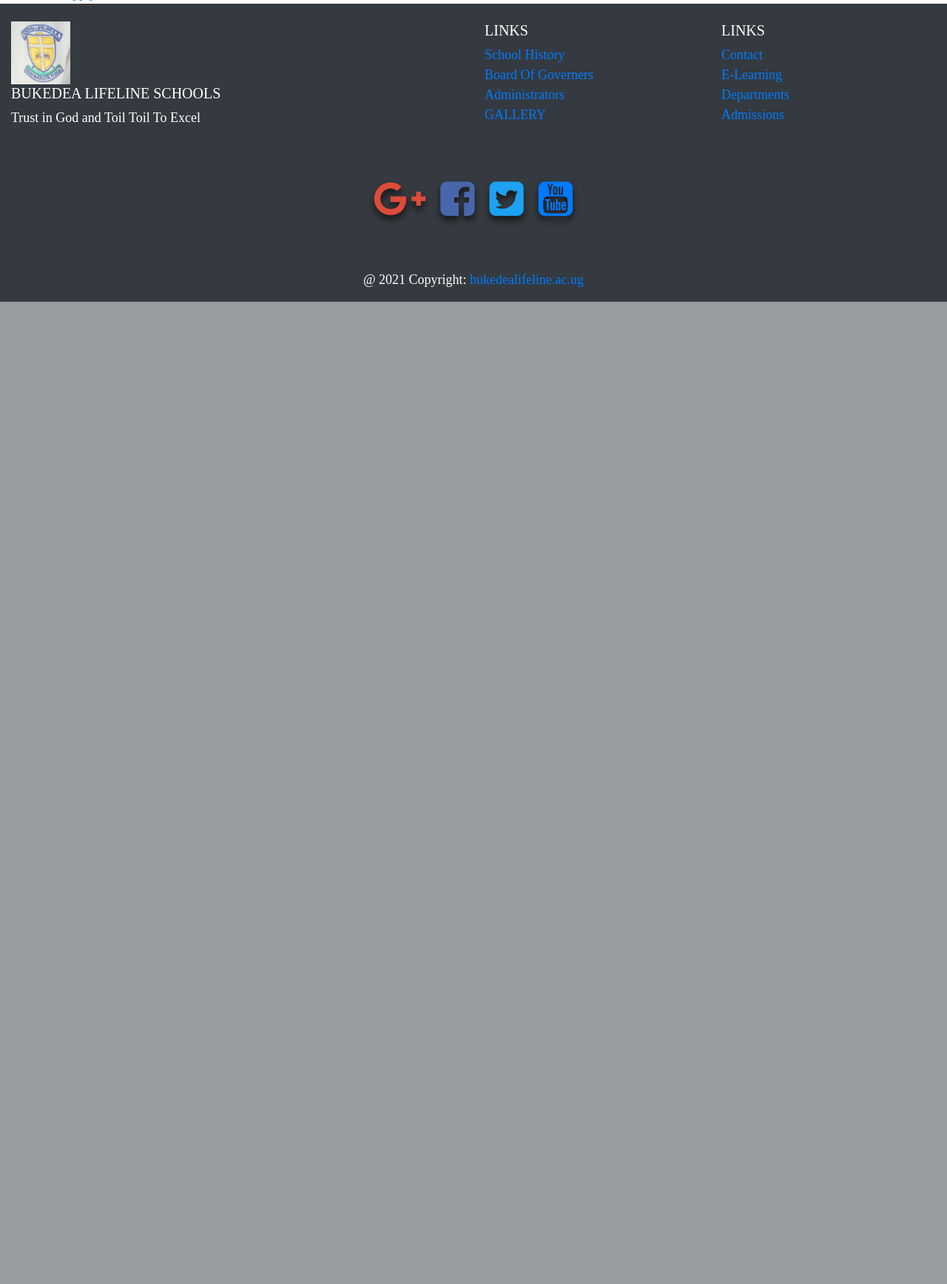
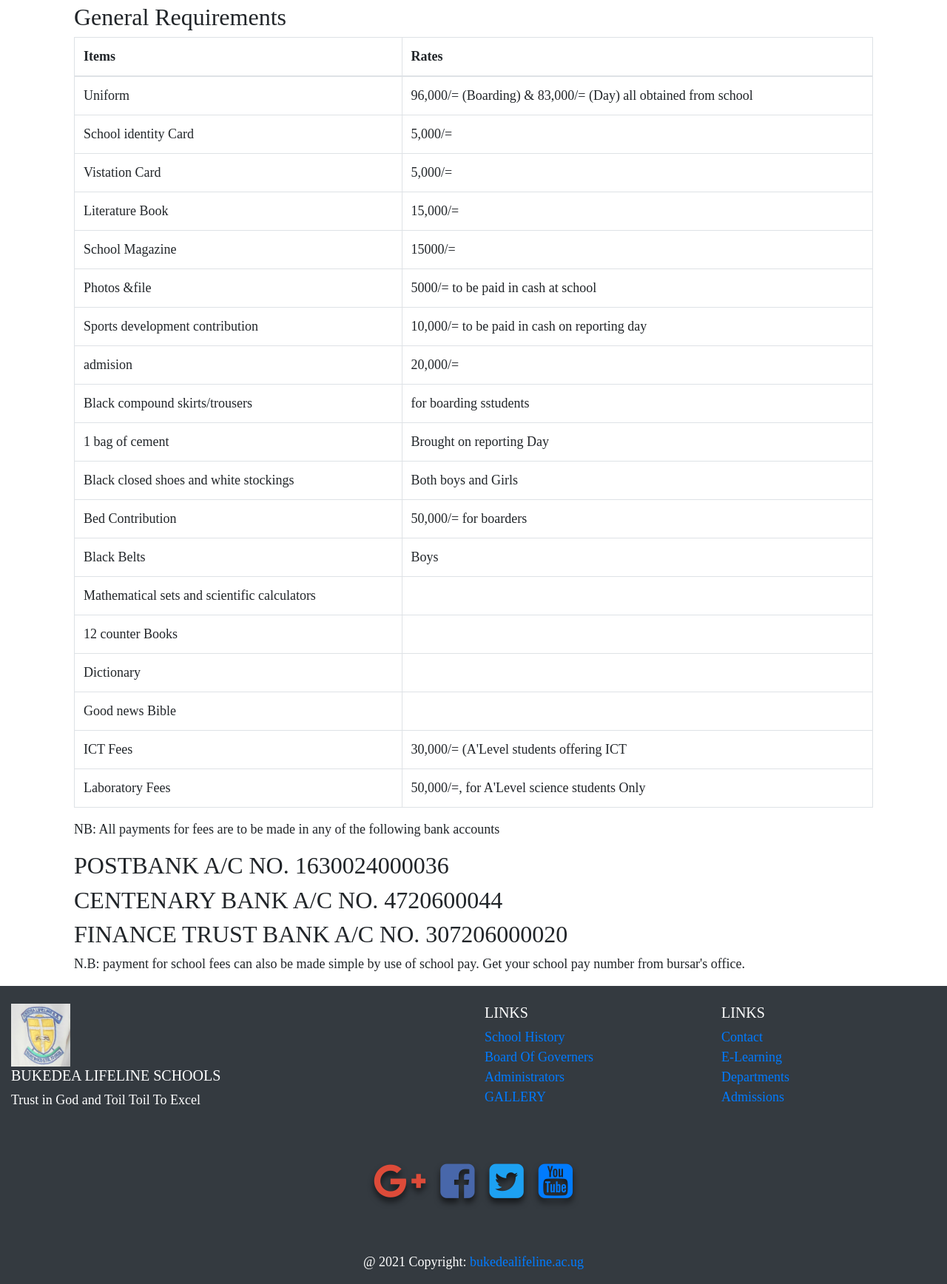
Before and after one commit to nagulama/lifelinefamily, a Django app: page /Online/ in a window 1280 px wide. Shown: the part 910-2646 px from the top of the page at 74% size. Before the commit the page ends 1318 px from the top, so only its background shows below. Run offline with Django 3.2, Linux system fonts and the light colour scheme; some libraries are stand-ins or nearby versions.

Commit message:
Changed the HTML for the site.

```diff
--- a/schools/templates/schools/Online.html
+++ b/schools/templates/schools/Online.html
@@ -14,7 +14,7 @@
   <style>
     #intro {
       background-image: url("https://mdbootstrap.com/img/new/fluid/city/018.jpg");
-      height: 115vh;
+      height: 40vh;
     }
 
     /* Height for devices larger than 576px */
@@ -90,20 +90,182 @@
 </nav>
 </div>
 
-<div id="intro" class="bg-image shadow-2-strong">
-    <div class="mask" style="background-color: rgba(0, 0, 0, 0.8);">
-      <div class="container d-flex align-items-center justify-content-center text-center h-100">
+<div class="mt-4 p-5 bg-primary text-white rounded pb-4 d-flex align-items-end"">
+  <h1 >Welcome to the Elearning Platform</h1>
+ </div>
+   <div class="container d-flex align-items-center justify-content-center text-center h-100">
         <div class="text-white">
-        <p style="font-size: large;">Welcome Our dear S.1</p>
+        <p style="font-size: large;"></p>
         </div>
+    </div>
+    <div id="intro" class="bg-image shadow-2-strong">
+      <div class="mask" style="background-color: rgba(0, 0, 0, 0.8);">
+        <div class="container d-flex align-items-center justify-content-center text-center h-100">
+          <div class="text-white">
+     <div class="container">
+      <div class="col">
+        <a class="nav-link" href="https://docs.google.com/forms/d/e/1FAIpQLSeRCb56NfOuehqEEvE4vaNZfbhtxKmgCSMOJXkLrV69iIxmQA/viewform?usp=sf_link">
+      <div class="card-body bg-dark text-white rounded-pill text-center m-3 pb-8">
+      <h5>Apply Now for Olevel</h5>
+      </div>
+      </a>
+      <a class="nav-link" href="https://docs.google.com/forms/d/e/1FAIpQLSdVy5d11fSw1KCrLHiHWO3JICrPDsqY4Fw1SdwTMlzfwD-FBw/viewform?usp=sf_link">
+      <div class="card-body bg-dark text-white rounded-pill text-center m-3 pb-8">
+          <h5>Apply Now for Alevel</h5>
+      </div>
+      </a>
+
+    </div>
+     </div>
     </div>
     </div>
     </div>
+    </div>
+  <div class="container">
+    <h3>Admission Requirements</h3>
+      <div class="container">
+        <h4>Fees Per Term</h4>
+      <table class="table table-bordered">
+       <thead>
+         <tr>
+           <th>Class</th>
+           <th>Day</th>
+           <th>Boarding</th>
+         </tr>
+        </thead>
+         <tbody>
+         <tr>
+           <td>S.1</td>
+           <td>180,000/=</td>
+           <td>370,000/=</td>
+         </tr>
+         <tr>
+          <td>S.2</td>
+          <td>180,000/=</td>
+          <td>370,000/=</td>
+        </tr>
+        <tr>
+          <td>S.3</td>
+          <td>180,000/=</td>
+          <td>370,000/=</td>
+        </tr>
+        <tr>
+          <td>S.4</td>
+          <td>180,000/=</td>
+          <td>370,000/=</td>
+        </tr>
+        <tr>
+          <td>S.5</td>
+          <td>200,000/=</td>
+          <td>400,000/=</td>
+        </tr>
+        <tr>
+          <td>S.6</td>
+          <td>200,000/=</td>
+          <td>400,000/=</td>
+        </tr>
+        </tbody>
+        </table>
+      </div>
 
     <div class="container">
-       <a href="https://docs.google.com/forms/d/e/1FAIpQLSeRCb56NfOuehqEEvE4vaNZfbhtxKmgCSMOJXkLrV69iIxmQA/viewform?usp=sf_link">Apply Now for Olevel</a><br>
-       <a href="https://docs.google.com/forms/d/e/1FAIpQLSdVy5d11fSw1KCrLHiHWO3JICrPDsqY4Fw1SdwTMlzfwD-FBw/viewform?usp=sf_link">Apply Now for Alevel</a>
+      <h2>General Requirements</h2>
+      <table class="table table-bordered">
+        <thead>
+          <tr>
+            <th>Items</th>
+            <th>Rates</th>
+          </tr>
+        </thead>
+        <tbody>
+          <tr>
+            <td>Uniform</td>
+            <td>96,000/= (Boarding) & 83,000/= (Day) all obtained from school</td>
+          </tr>
+          <tr>
+            <td>School identity Card</td>
+            <td>5,000/=</td>
+          </tr>
+          <tr>
+            <td>Vistation Card</td>
+            <td>5,000/= </td>
+          </tr>
+          <tr>
+            <td>Literature Book</td>
+            <td>15,000/=</td>
+          </tr>
+          <tr>
+            <td>School Magazine</td>
+            <td>15000/=</td>
+          </tr>
+          <tr>
+            <td>Photos &file</td>
+            <td>5000/= to be paid in cash at school</td>
+          </tr>
+          <tr>
+            <td>Sports development contribution</td>
+            <td>10,000/= to be paid in cash on reporting day</td>
+          </tr>
+          <tr>
+            <td>admision</td>
+            <td>20,000/=</td>
+          </tr>
+          <tr>
+            <td>Black compound skirts/trousers</td>
+            <td>for boarding sstudents</td>
+          </tr>
+          <tr>
+            <td>1 bag of cement</td>
+            <td>Brought on reporting Day</td>
+          </tr>
+          <tr>
+            <td>Black closed shoes and white stockings</td>
+            <td>Both boys and Girls</td>
+          </tr>
+          <tr>
+            <td>Bed Contribution</td>
+            <td>50,000/= for boarders</td>
+          </tr>
+          <tr>
+            <td>Black Belts</td>
+            <td>Boys</td>
+          </tr>
+          <tr>
+            <td>Mathematical sets and scientific calculators</td>
+            <td></td>
+          </tr>
+          <tr>
+            <td>12 counter Books</td>
+            <td></td>
+          </tr>
+          <tr>
+            <td>Dictionary</td>
+            <td></td>
+          </tr>
+          <tr>
+            <td>Good news Bible</td>
+            <td></td>
+          </tr>
+          <tr>
+            <td>ICT Fees</td>
+            <td>30,000/= (A'Level students offering ICT</td>
+          </tr>
+          <tr>
+            <td>Laboratory Fees</td>
+            <td>50,000/=, for A'Level science students Only</td>
+          </tr>
+
+        </tbody>
+      </table>
+
+      <p>NB: All payments for fees are to be made in any of the following bank accounts</p>
+      <h2>POSTBANK A/C NO. 1630024000036</h2>
+      <h2>CENTENARY BANK A/C NO. 4720600044</h2>
+      <h2>FINANCE TRUST BANK A/C NO. 307206000020</h2>
+      <P>N.B: payment for school fees can also be made simple by use of school pay. Get your school pay number from bursar's office.</P>
     </div>
+
+  </div>
 
 
 <!--footer-->
```
Also changed, not shown: schools/templates/schools/Elearning.html (+5 -6 lines), schools/templates/schools/Seniorfive.html (+3 -4 lines), schools/templates/schools/Seniorfour.html (+3 -4 lines), schools/templates/schools/Seniorone.html (+3 -4 lines), schools/templates/schools/Seniorsix.html (+3 -4 lines), schools/templates/schools/Seniorthree.html (+3 -4 lines), schools/templates/schools/Seniortwo.html (+3 -4 lines).
